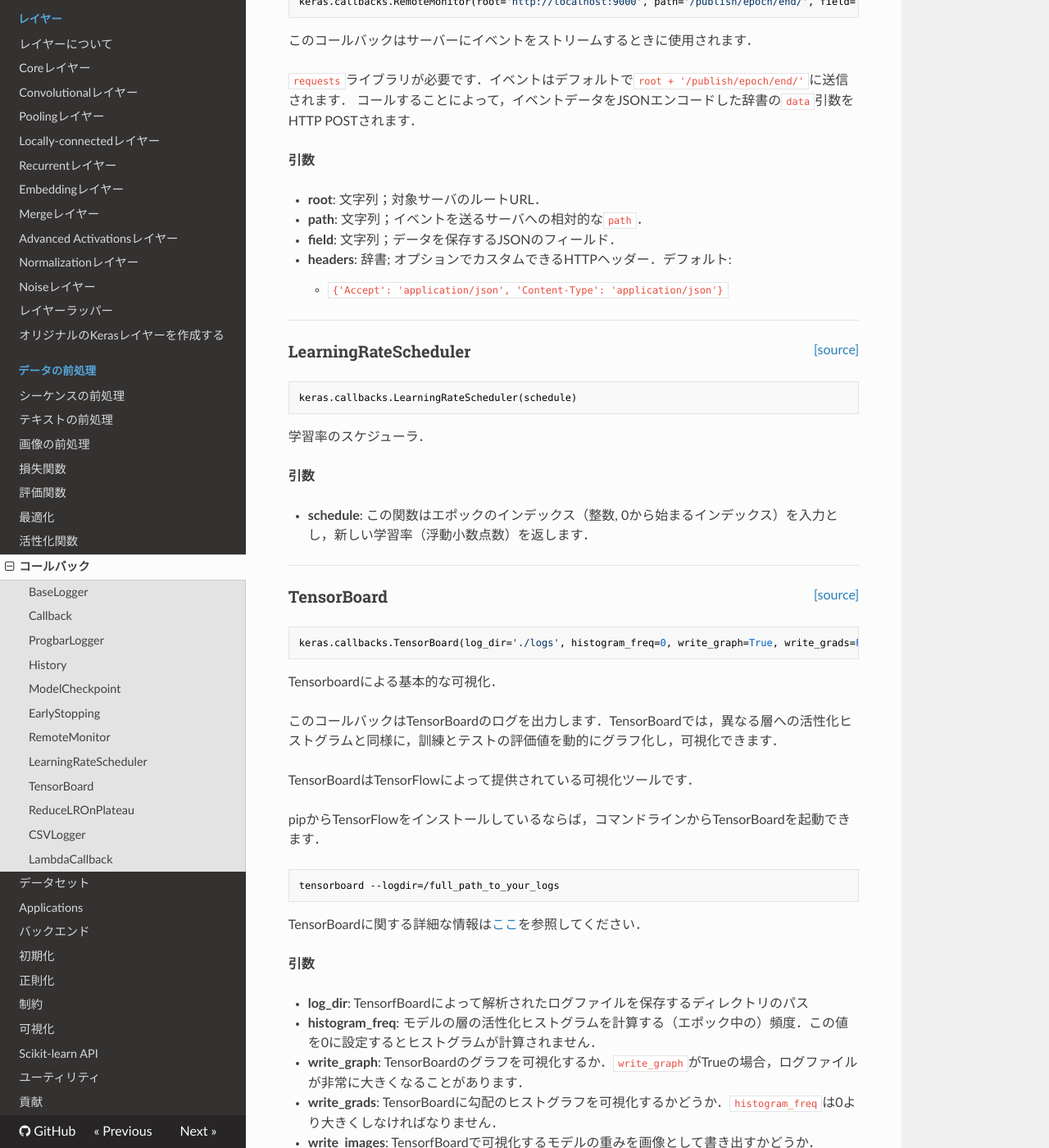
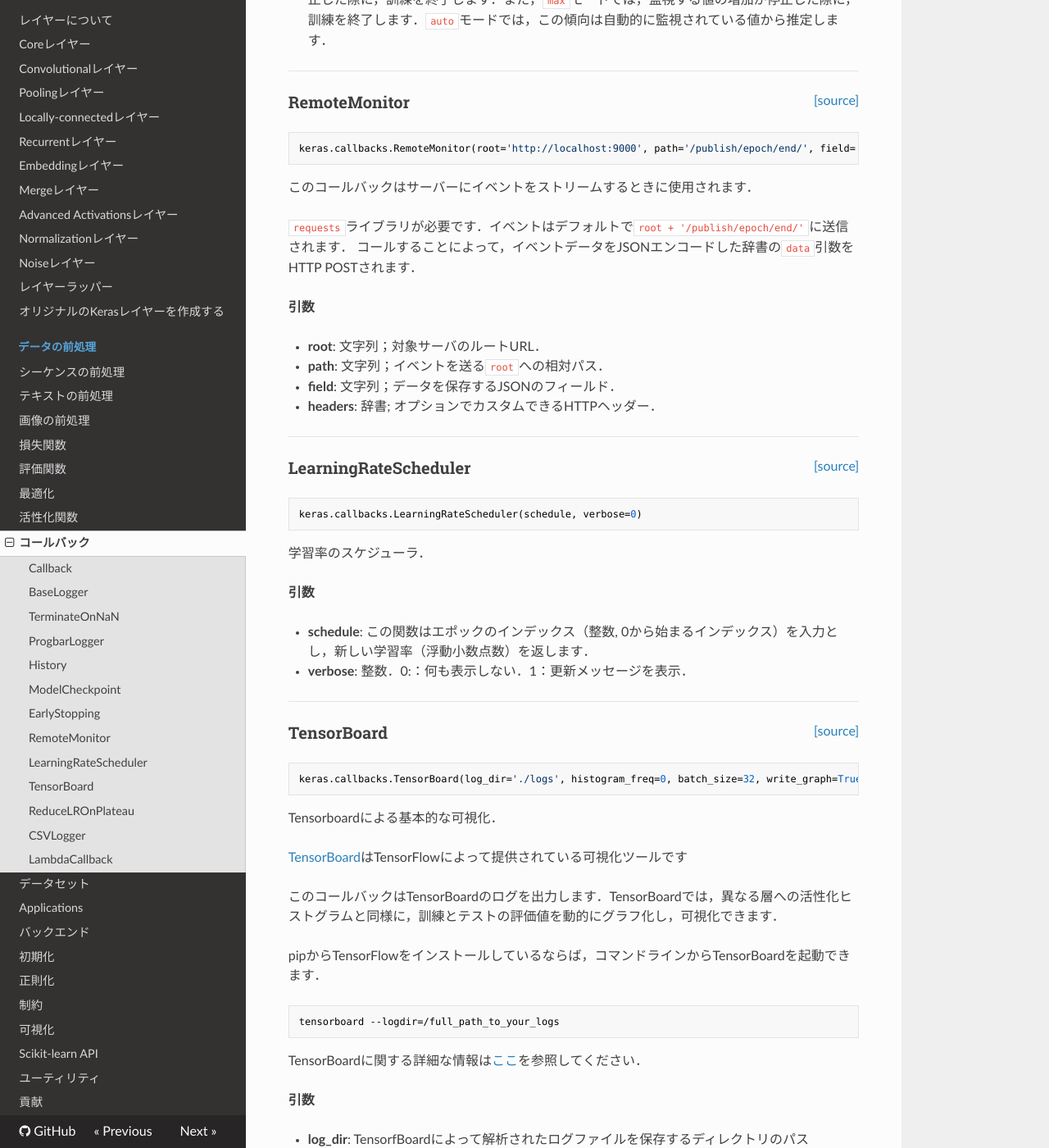
Before and after one commit to keras-team/keras-docs-ja, an MkDocs documentation site: the page built from sources/callbacks.md, in a window 1280 px wide and 1400 px high, scrolled down 3035 px. Shown: the whole window at 82% size. Built offline with MkDocs 1.6.1, drawn with Linux system fonts in a browser that asks for light colours; nearby versions of some CDN libraries; old or Windows-style settings are respelled for this version of MkDocs; some of the changed text lies outside the part shown.

Commit message:
Add TerminateOnNanN and update links, snipets and descriptions

````diff
--- a/sources/callbacks.md
+++ b/sources/callbacks.md
@@ -2,22 +2,9 @@
 
 コールバックは訓練中で適用される関数集合です．訓練中にモデル内部の状態と統計量を可視化する際に，コールバックを使います．`Sequential`と`Model`クラスの`.fit()`メソッドに（キーワード引数`callbacks`として）コールバックのリストを渡すことができます．コールバックに関連するメソッドは，訓練の各段階で呼び出されます．
 
----
-
-<span style="float:right;">[[source]](https://github.com/keras-team/keras/blob/master/keras/callbacks.py#L201)</span>
-### BaseLogger
-
-```python
-keras.callbacks.BaseLogger()
-```
-
-監視されている評価値のエポック平均を蓄積するコールバックです．
-
-このコールバックは全Kerasモデルに自動的に適用されます．
-
 ----
 
-<span style="float:right;">[[source]](https://github.com/keras-team/keras/blob/master/keras/callbacks.py#L146)</span>
+<span style="float:right;">[[source]](https://github.com/keras-team/keras/blob/master/keras/callbacks.py#L145)</span>
 ### Callback
 
 ```python
@@ -39,9 +26,33 @@ __プロパティ__
 - __on_batch_begin__: ログは現在のバッチのサンプル数`size`を含みます．
 - __on_batch_end__: ログは`loss`と（精度の監視が有効になっている場合は）オプションとして`acc`を含みます．
 
+---
+
+<span style="float:right;">[[source]](https://github.com/keras-team/keras/blob/master/keras/callbacks.py#L201)</span>
+### BaseLogger
+
+```python
+keras.callbacks.BaseLogger()
+```
+
+監視されている評価値のエポック平均を蓄積するコールバックです．
+
+このコールバックは全Kerasモデルに自動的に適用されます．
+
 ----
 
-<span style="float:right;">[[source]](https://github.com/keras-team/keras/blob/master/keras/callbacks.py#L245)</span>
+<span style="float:right;">[[source]](https://github.com/keras-team/keras/blob/master/keras/callbacks.py#L230)</span>
+### TerminateOnNaN
+
+```python
+keras.callbacks.TerminateOnNaN()
+```
+
+損失がNaNになった時に訓練を終了するコールバックです．
+
+----
+
+<span style="float:right;">[[source]](https://github.com/keras-team/keras/blob/master/keras/callbacks.py#L246)</span>
 ### ProgbarLogger
 
 ```python
@@ -60,7 +71,7 @@ __Raises__
 
 ----
 
-<span style="float:right;">[[source]](https://github.com/keras-team/keras/blob/master/keras/callbacks.py#L312)</span>
+<span style="float:right;">[[source]](https://github.com/keras-team/keras/blob/master/keras/callbacks.py#L313)</span>
 ### History
 
 ```python
@@ -73,7 +84,7 @@ keras.callbacks.History()
 
 ----
 
-<span style="float:right;">[[source]](https://github.com/keras-team/keras/blob/master/keras/callbacks.py#L331)</span>
+<span style="float:right;">[[source]](https://github.com/keras-team/keras/blob/master/keras/callbacks.py#L332)</span>
 ### ModelCheckpoint
 
 ```python
@@ -98,7 +109,7 @@ __引数__
 
 ----
 
-<span style="float:right;">[[source]](https://github.com/keras-team/keras/blob/master/keras/callbacks.py#L431)</span>
+<span style="float:right;">[[source]](https://github.com/keras-team/keras/blob/master/keras/callbacks.py#L432)</span>
 ### EarlyStopping
 
 ```python
@@ -117,7 +128,7 @@ __引数__
 
 ----
 
-<span style="float:right;">[[source]](https://github.com/keras-team/keras/blob/master/keras/callbacks.py#L513)</span>
+<span style="float:right;">[[source]](https://github.com/keras-team/keras/blob/master/keras/callbacks.py#L514)</span>
 ### RemoteMonitor
 
 ```python
@@ -132,19 +143,17 @@ keras.callbacks.RemoteMonitor(root='http://localhost:9000', path='/publish/epoch
 __引数__
 
 - __root__: 文字列；対象サーバのルートURL．
-- __path__: 文字列；イベントを送るサーバへの相対的な`path`．
+- __path__: 文字列；イベントを送る`root`への相対パス．
 - __field__: 文字列；データを保存するJSONのフィールド．
-- __headers__: 辞書; オプションでカスタムできるHTTPヘッダー．デフォルト:
-    - `{'Accept': 'application/json', 'Content-Type': 'application/json'}`
-
+- __headers__: 辞書; オプションでカスタムできるHTTPヘッダー．
 
 ----
 
-<span style="float:right;">[[source]](https://github.com/keras-team/keras/blob/master/keras/callbacks.py#L558)</span>
+<span style="float:right;">[[source]](https://github.com/keras-team/keras/blob/master/keras/callbacks.py#L559)</span>
 ### LearningRateScheduler
 
 ```python
-keras.callbacks.LearningRateScheduler(schedule)
+keras.callbacks.LearningRateScheduler(schedule, verbose=0)
 ```
 
 学習率のスケジューラ．
@@ -152,21 +161,22 @@ keras.callbacks.LearningRateScheduler(schedule)
 __引数__
 
 - __schedule__: この関数はエポックのインデックス（整数, 0から始まるインデックス）を入力とし，新しい学習率（浮動小数点数）を返します．
+- __verbose__: 整数．0:：何も表示しない．1：更新メッセージを表示．
 
 ----
 
-<span style="float:right;">[[source]](https://github.com/keras-team/keras/blob/master/keras/callbacks.py#L581)</span>
+<span style="float:right;">[[source]](https://github.com/keras-team/keras/blob/master/keras/callbacks.py#L587)</span>
 ### TensorBoard
 
 ```python
-keras.callbacks.TensorBoard(log_dir='./logs', histogram_freq=0, write_graph=True, write_grads=False, write_images=False, embeddings_freq=0, embeddings_layer_names=None, embeddings_metadata=None)
+keras.callbacks.TensorBoard(log_dir='./logs', histogram_freq=0, batch_size=32, write_graph=True, write_grads=False, write_images=False, embeddings_freq=0, embeddings_layer_names=None, embeddings_metadata=None)
 ```
 
 Tensorboardによる基本的な可視化．
 
+[TensorBoard](https://www.tensorflow.org/get_started/summaries_and_tensorboard)はTensorFlowによって提供されている可視化ツールです
+
 このコールバックはTensorBoardのログを出力します．TensorBoardでは，異なる層への活性化ヒストグラムと同様に，訓練とテストの評価値を動的にグラフ化し，可視化できます．
-
-TensorBoardはTensorFlowによって提供されている可視化ツールです．
 
 pipからTensorFlowをインストールしているならば，コマンドラインからTensorBoardを起動できます．
 
@@ -179,21 +189,20 @@ TensorBoardに関する詳細な情報は[ここ](https://www.tensorflow.org/get
 __引数__
 
 - __log_dir__: TensorfBoardによって解析されたログファイルを保存するディレクトリのパス
-- __histogram_freq__: モデルの層の活性化ヒストグラムを計算する（エポック中の）頻度．この値を0に設定するとヒストグラムが計算されません．
+- __histogram_freq__: モデルの層の活性化ヒストグラムを計算する（エポック中の）頻度．この値を0に設定するとヒストグラムが計算されません．ヒストグラムの可視化にはバリデーションデータを指定しておく必要があります．
 - __write_graph__: TensorBoardのグラフを可視化するか．`write_graph`がTrueの場合，ログファイルが非常に大きくなることがあります．
 - __write_grads__: TensorBoardに勾配のヒストグラフを可視化するかどうか．`histogram_freq`は0より大きくしなければなりません．
+- __batch_size__: ヒストグラム計算のネットワークに渡す入力のバッチサイズ．
 - __write_images__: TensorfBoardで可視化するモデルの重みを画像として書き出すかどうか．
 - __embeddings_freq__: 選択したembeddingsレイヤーを保存する（エポックに対する）頻度．
-- __embeddings_layer_names__:
-観察するレイヤー名のリスト．もしNoneか空リストなら全embeddingsレイヤーを観察します．
-- __embeddings_metadata__:
-レイヤー名からembeddingsレイヤーに関するメタデータの保存ファイル名へマップする辞書．
+- __embeddings_layer_names__: 観察するレイヤー名のリスト．もしNoneか空リストなら全embeddingsレイヤーを観察します．
+- __embeddings_metadata__: レイヤー名からembeddingsレイヤーに関するメタデータの保存ファイル名へマップする辞書．
 メタデータのファイルフォーマットの[詳細](https://www.tensorflow.org/get_started/embedding_viz#metadata_optional)．
 全embeddingsレイヤーに対して同じメタデータファイルを使う場合は文字列を渡します．
 
 ----
 
-<span style="float:right;">[[source]](https://github.com/keras-team/keras/blob/master/keras/callbacks.py#L792)</span>
+<span style="float:right;">[[source]](https://github.com/keras-team/keras/blob/master/keras/callbacks.py#L811)</span>
 ### ReduceLROnPlateau
 
 ```python
@@ -203,14 +212,14 @@ keras.callbacks.ReduceLROnPlateau(monitor='val_loss', factor=0.1, patience=10, v
 評価値の改善が止まった時に学習率を減らします．
 
 モデルは訓練が停滞した時に学習率を2〜10で割ることで恩恵を受けることがあります．
-このコールバックは評価値を監視し，patienceで指定されたエポック数の間改善が見られなかった場合，学習率を減らします．
+このコールバックは評価値を監視し，'patience'で指定されたエポック数の間改善が見られなかった場合，学習率を減らします．
 
 __例__
 
 ```python
 reduce_lr = ReduceLROnPlateau(monitor='val_loss', factor=0.2,
                               patience=5, min_lr=0.001)
-model.fit(x_train, y_train, callbacks=[reduce_lr])
+model.fit(X_train, Y_train, callbacks=[reduce_lr])
 ```
 
 __引数__
@@ -229,7 +238,7 @@ __引数__
 
 ----
 
-<span style="float:right;">[[source]](https://github.com/keras-team/keras/blob/master/keras/callbacks.py#L903)</span>
+<span style="float:right;">[[source]](https://github.com/keras-team/keras/blob/master/keras/callbacks.py#L927)</span>
 ### CSVLogger
 
 ```python
@@ -244,7 +253,7 @@ __例__
 
 ```python
 csv_logger = CSVLogger('training.log')
-model.fit(x_train, y_train, callbacks=[csv_logger])
+model.fit(X_train, Y_train, callbacks=[csv_logger])
 ```
 
 __引数__
@@ -256,7 +265,7 @@ __引数__
 
 ----
 
-<span style="float:right;">[[source]](https://github.com/keras-team/keras/blob/master/keras/callbacks.py#L974)</span>
+<span style="float:right;">[[source]](https://github.com/keras-team/keras/blob/master/keras/callbacks.py#L1004)</span>
 ### LambdaCallback
 
 ```python
@@ -294,7 +303,7 @@ import json
 json_log = open('loss_log.json', mode='wt', buffering=1)
 json_logging_callback = LambdaCallback(
     on_epoch_end=lambda epoch, logs: json_log.write(
-    json.dumps({'epoch': epoch, 'loss': logs['loss']}) + '\n'),
+        json.dumps({'epoch': epoch, 'loss': logs['loss']}) + '\n'),
     on_train_end=lambda logs: json_log.close()
 )
 
@@ -302,16 +311,15 @@ json_logging_callback = LambdaCallback(
 processes = ...
 cleanup_callback = LambdaCallback(
     on_train_end=lambda logs: [
-    p.terminate() for p in processes if p.is_alive()])
+        p.terminate() for p in processes if p.is_alive()])
 
 model.fit(...,
-      callbacks=[batch_print_callback,
-                 json_logging_callback,
-                 cleanup_callback])
+          callbacks=[batch_print_callback,
+                     json_logging_callback,
+                     cleanup_callback])
 ```
 
 ---
-
 
 # コールバックを作成
 
@@ -319,6 +327,7 @@ model.fit(...,
 コールバックは，`self.model`プロパティによって，関連したモデルにアクセスできます．
 
 訓練中の各バッチの損失のリストを保存する簡単な例は，以下のようになります．
+
 ```python
 class LossHistory(keras.callbacks.Callback):
     def on_train_begin(self, logs={}):
@@ -371,5 +380,5 @@ model.compile(loss='categorical_crossentropy', optimizer='rmsprop')
 バリデーションロスが減少した場合に，各エポック終了後，モデルの重みを保存します
 '''
 checkpointer = ModelCheckpoint(filepath='/tmp/weights.hdf5', verbose=1, save_best_only=True)
-model.fit(x_train, y_train, batch_size=128, epochs=20, verbose=0, validation_data=(x_test, y_test), callbacks=[checkpointer])
+model.fit(x_train, y_train, batch_size=128, epochs=20, verbose=0, validation_data=(X_test, Y_test), callbacks=[checkpointer])
 ```
````
